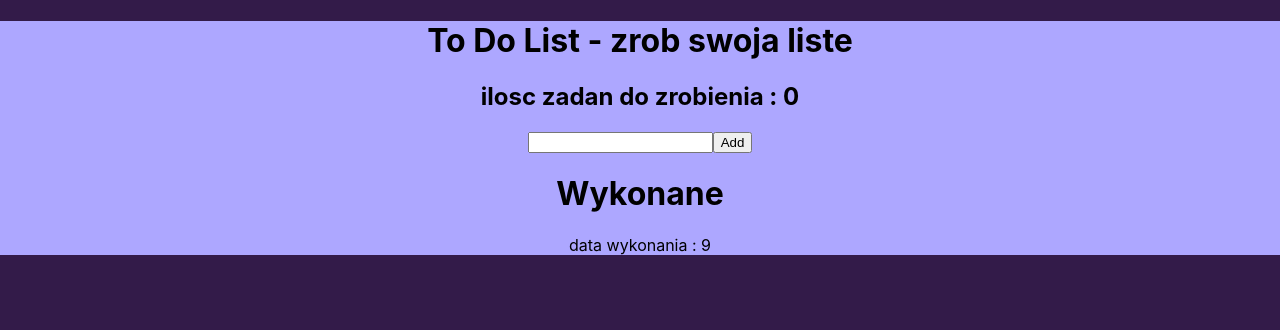
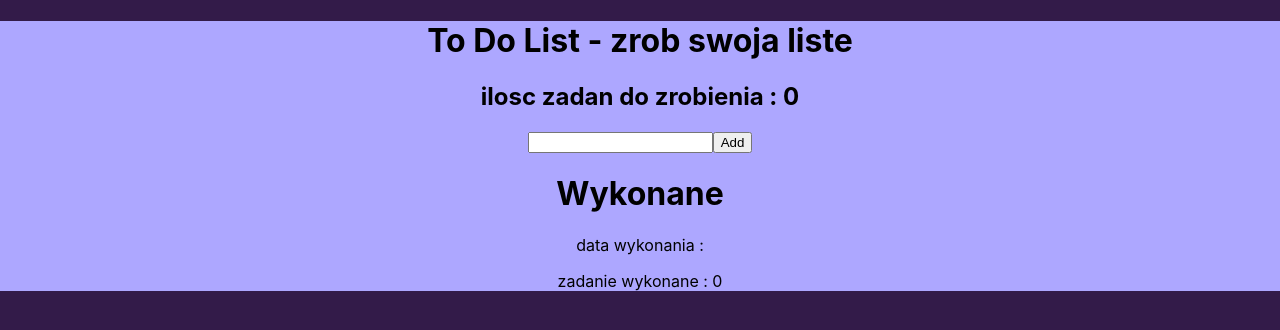
Before and after one commit to marcinoles87/to-do-list, a React (Create React App) app: page / in a window 1280 px wide. Shown: the top 330 px of the page. Built offline with nearby package versions, Linux system fonts and the light colour scheme.

Commit message:
error solved

```diff
--- a/src/App.js
+++ b/src/App.js
@@ -10,7 +10,7 @@ class App extends React.Component {
     text : '' ,
     activ : false ,
     imie : 'jan' ,
-    id : '',
+    id : 0,
 
    }
 
@@ -38,14 +38,14 @@ class App extends React.Component {
 
     const newItem  = {
       text : this.state.text ,
-      id : idFirst,
+      id : this.state.id,
       activ : true,
     };
 
     this.setState( state => ( {
       items : state.items.concat(newItem) ,
       text : ' ',
-      id : idFirst ,
+      id : this.state.id+1 ,
 
     }))
 
--- a/src/components/Task.js
+++ b/src/components/Task.js
@@ -8,7 +8,7 @@ const Task = (props) => {
 
 
 
-const {items  , activ  , name , id} = props
+const {items  , activ  , name , id , text} = props
 
 const date= new Date ();
 const newDate = date.toLocaleDateString();
@@ -22,9 +22,11 @@ const handleDelete = (id) => {
 
 
    const tasks = [...items]
-   const index = tasks.findIndex( task => task.id === id)
-   // tasks.splice(index,1)
+   const index = tasks.findIndex( task => task.text === text)
+   tasks.splice(index,1)
 
+   console.log(tasks)
+   console.log(index)
 
    setTask(
       task = tasks
--- a/src/components/TaskDone.js
+++ b/src/components/TaskDone.js
@@ -7,9 +7,10 @@ const TaskDone = (props) => {
 
     const {id , items} = props
 
-    const endDate = new Date().getDate()
+    const endDate = new Date().getDay
 
 
+    console.log(id)
 
 
 
@@ -18,6 +19,7 @@ const TaskDone = (props) => {
 
 
         <p>data wykonania : {endDate}</p>
+        <p>zadanie wykonane : {id}</p>
 
         </>
 
```
